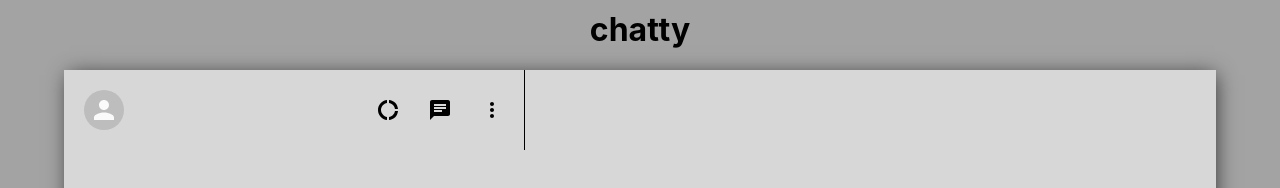
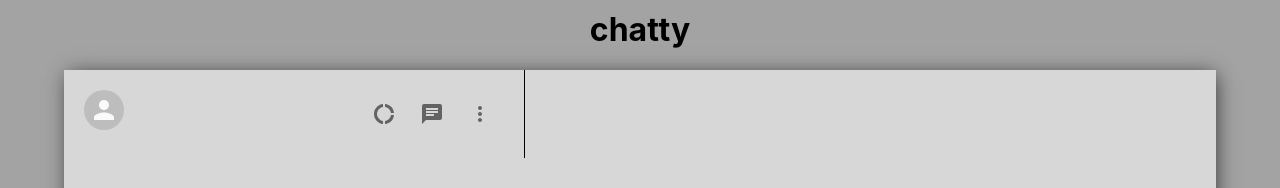
Before and after one commit to likithaaa/chatty, a React (Create React App) app: page / in a window 1280 px wide. Shown: the top 188 px of the page. Built offline with nearby package versions, Linux system fonts and the light colour scheme.

Commit message:
Make sidebar buttons clickable

```diff
--- a/src/Sidebar.jsx
+++ b/src/Sidebar.jsx
@@ -1,6 +1,6 @@
 import React from 'react';
 import './Sidebar.css';
-import { Avatar } from '@material-ui/core';
+import { Avatar, IconButton } from '@material-ui/core';
 import DonutLargeIcon from '@material-ui/icons/DonutLarge';
 import ChatIcon from '@material-ui/icons/Chat';
 import MoreVertIcon from '@material-ui/icons/MoreVert';
@@ -11,9 +11,15 @@
       <div className="sidebarHeader">
         <Avatar />
         <div className="sidebarRight">
-          <DonutLargeIcon />
-          <ChatIcon />
-          <MoreVertIcon />
+          <IconButton>
+            <DonutLargeIcon />
+          </IconButton>
+          <IconButton>
+            <ChatIcon />
+          </IconButton>
+          <IconButton>
+            <MoreVertIcon />
+          </IconButton>
         </div>
       </div>
 
```
